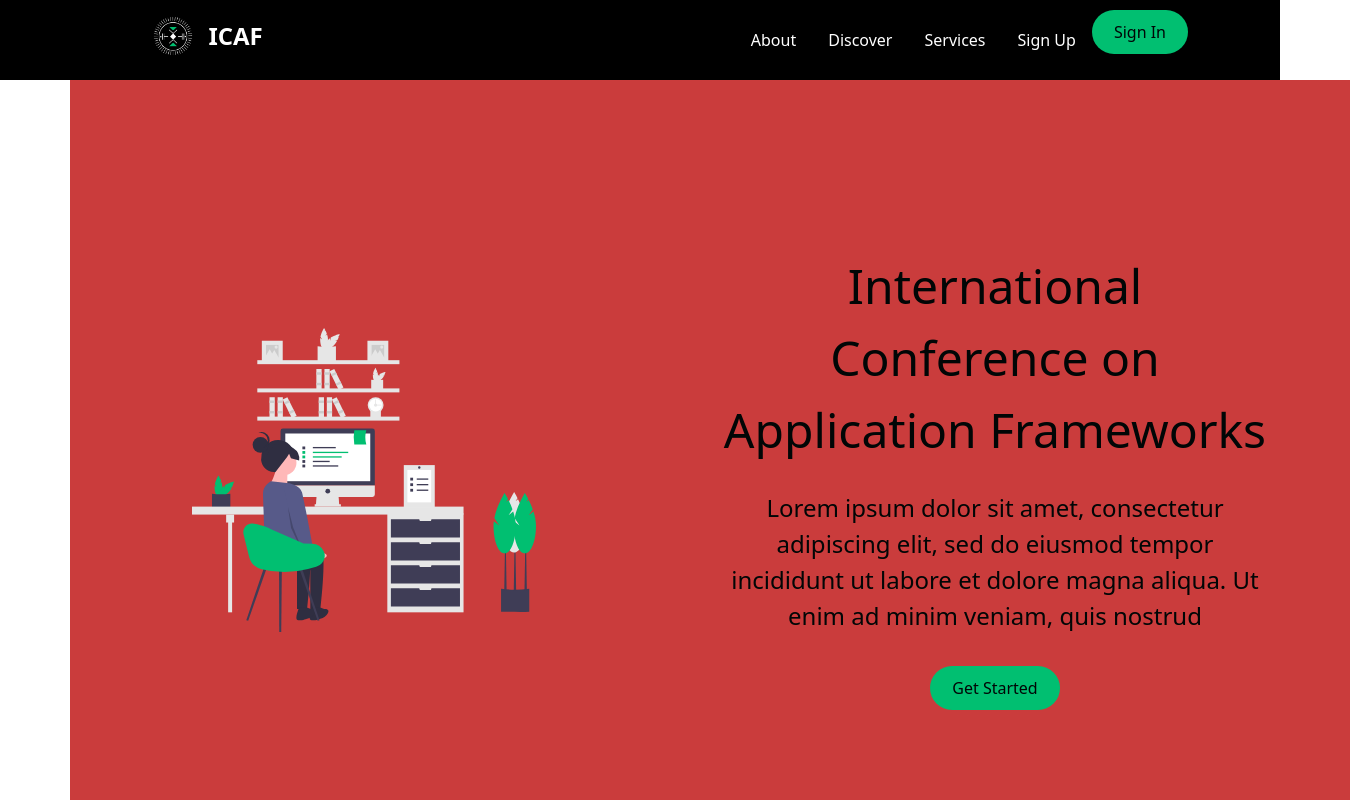
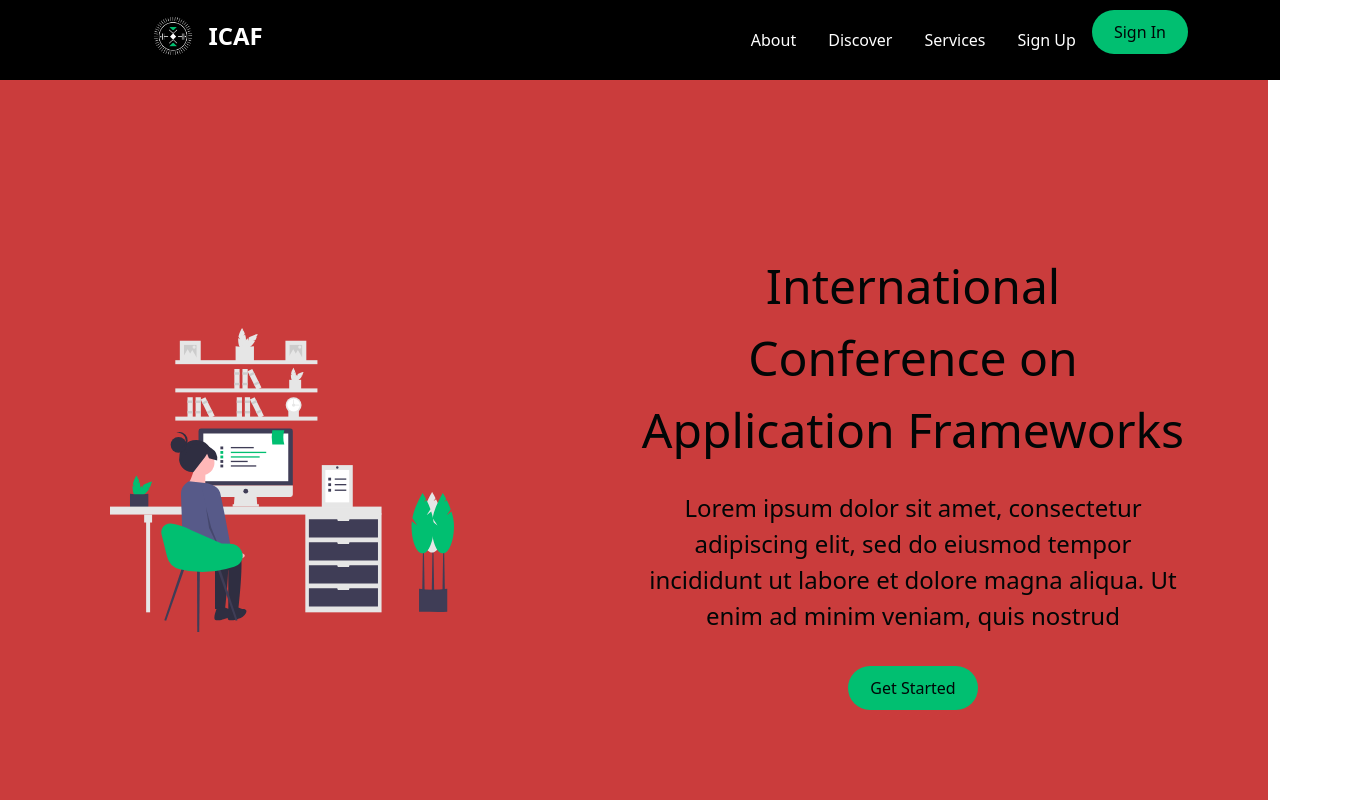
Before and after one commit to chenukas/icaf-conf-management, a React (Create React App) app in the folder frontend/: page / in a window 1280 px wide. Shown: the top 800 px of the page, 1350 px wide, since content can reach past the window. Built offline with nearby package versions, Linux system fonts and the light colour scheme.

Commit message:
Changes in home

```diff
--- a/frontend/src/components/Navbar/Navbar.css
+++ b/frontend/src/components/Navbar/Navbar.css
@@ -1,7 +1,6 @@
 .nav {
   background: #000;
   height: 80px;
-  /* margin-top: -80px; */
   display: flex;
   justify-content: center;
   align-items: center;
--- a/frontend/src/components/Navbar/Navbar.js
+++ b/frontend/src/components/Navbar/Navbar.js
@@ -4,7 +4,7 @@ import logo from "../../images/logo.png";
 
 const Navbar = ({ toggle }) => {
   return (
-    <div className="nav">
+    <div className="nav" >
       <div className="navbarContainer">
         <h3 to="/" className="navLogo">
           <img style={{ width: "5.5vw" }} src={logo} alt="logo" />
--- a/frontend/src/pages/Home/Home.js
+++ b/frontend/src/pages/Home/Home.js
@@ -7,9 +7,8 @@ const Home = () => {
   return (
     <>
       <Navbar />
-      <div className="container">
         <Hero />
-      </div>
+
     </>
   );
 };
```
